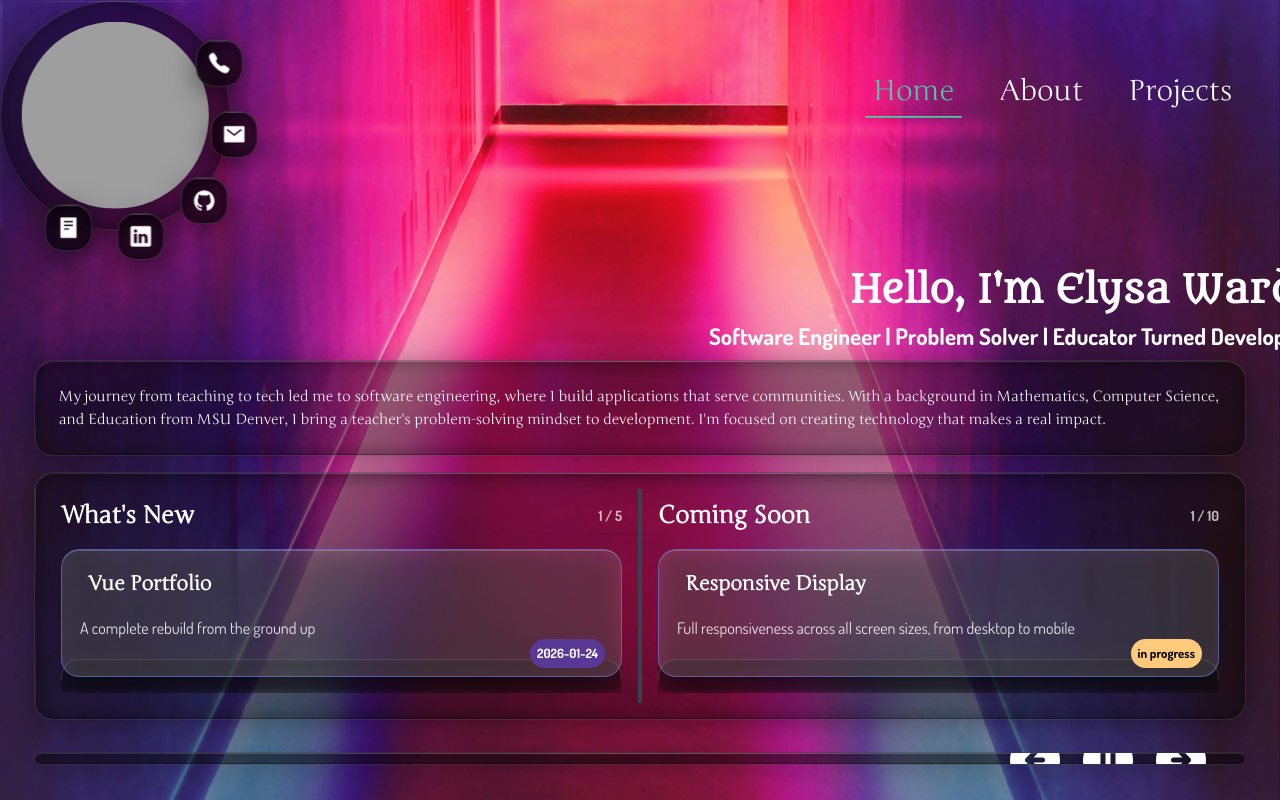
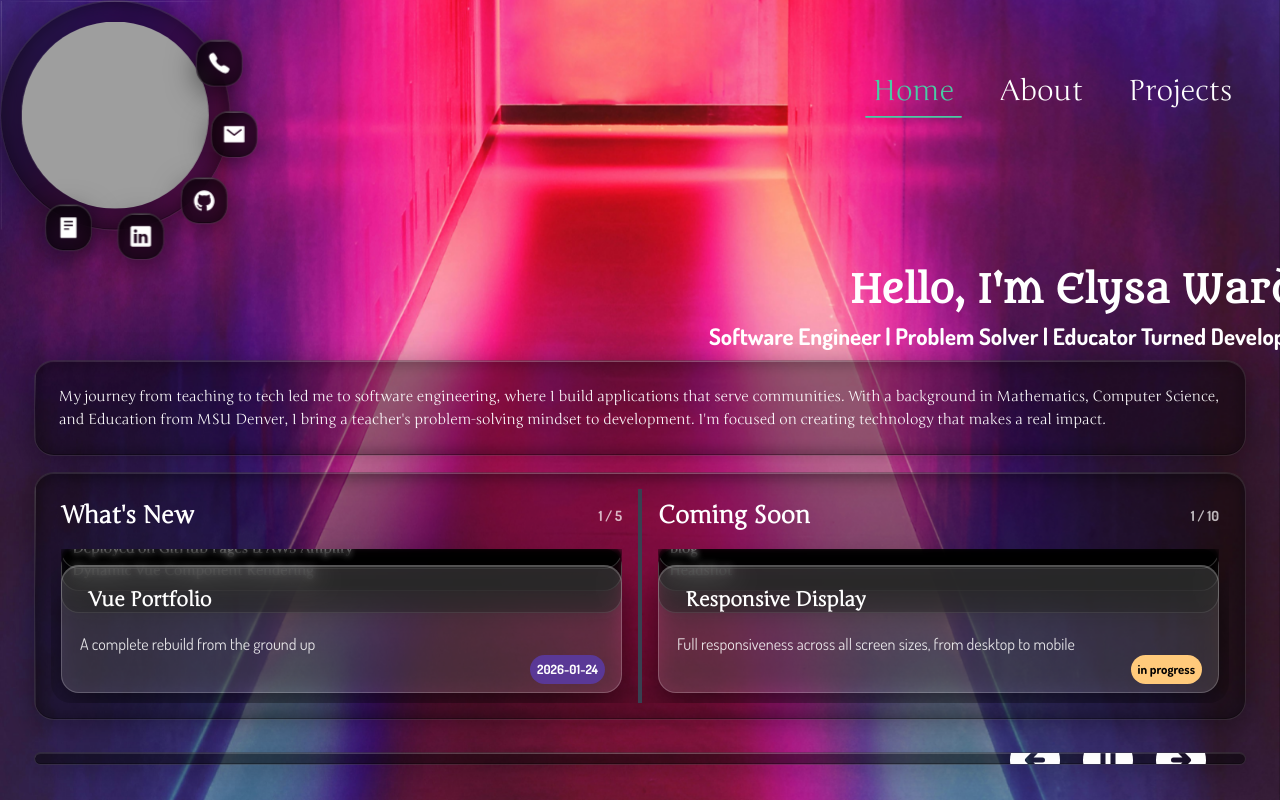
Before and after one commit to elysableu/portfolio, a Vue app: page / in a window 1280 px wide. Built offline with nearby package versions, Linux system fonts and the light colour scheme; grey boxes are pictures that could not be loaded.

Commit message:
Updated NSFeatured to base v2

```diff
--- /dev/null
+++ b/src/components/home/featured/FeaturedActiveCard.vue
@@ -0,0 +1,127 @@
+<script setup lang="ts">
+  import type { NewFeature, SoonFeature } from '@/types/data.models';
+
+  interface Props {
+    cardContent: SoonFeature | NewFeature
+  }
+
+  defineProps<Props>()
+
+  const isNew = (content: SoonFeature | NewFeature): content is NewFeature => {
+    return 'dateCompleted' in content
+  }
+
+  const isSoon = (content: SoonFeature | NewFeature): content is SoonFeature => {
+    return 'dateAdded' in content
+  }
+</script>
+
+<template>
+  <div class="ns-active-container glass-card-inner">
+
+    <div class="ns-banner">
+        <span class="ns-icon-wrapper">
+          <img
+          v-if="cardContent.content.icon"
+          :alt="cardContent.title"
+          :src="cardContent.content.icon"
+          class="ns-icon"
+          />
+        </span>
+        <h4>{{ cardContent.title }}</h4>
+      </div>
+
+      <div class="ns-tagline">
+        {{ cardContent.content.tagline }}
+      </div>
+
+      <div
+        v-if="isNew(cardContent)"
+        class="ns-current ns-status"
+      >
+        {{ cardContent.dateCompleted }}
+      </div>
+
+      <div
+        v-else-if="isSoon(cardContent) && cardContent.content.status"
+        class="ns-current ns-date"
+      >
+        {{ cardContent.content.status }}
+    </div>
+  </div>
+</template>
+
+<style scoped>
+  .ns-active-container {
+    position: relative;
+    width: 100%;
+    display: flex;
+    flex-direction: column;
+    border-radius: var(--radius-2xl);
+    padding: var(--spacing-2sm);
+    transition: all 0.4s cubic-bezier(0.4, 0, 0.2, 1);
+    color: var(--color-text);
+    overflow: hidden;
+  }
+
+  .ns-active-container.glass-card-inner {
+    min-height: 8rem;
+    margin-bottom: 0;
+    background: var(--glass-bg-strong) !important;
+    backdrop-filter: blur(var(--blur-xl)) !important;
+    -webkit-backdrop-filter: blur(var(--blur-xl)) !important;
+    box-shadow:
+      0 12px 40px rgba(0, 0, 0, 0.6),
+      inset 0 1px 0 rgba(255, 255, 255, 0.2);
+    border-radius: var(--radius-2xl);
+  }
+
+  .ns-banner {
+    display: flex;
+    gap: var(--spacing-sm);
+    font-size: var(--font-size-lg);
+    padding: var(--spacing-sm);
+  }
+
+  .ns-banner h4 {
+    color: var(--color-text);
+  }
+
+  .ns-icon-wrapper {
+    display: flex;
+    align-items: center;
+  }
+
+  .ns-icon {
+    width: var(--icon-xs);
+    height: var(--icon-xs);
+  }
+
+  .ns-tagline {
+    font-family: 'Dosis';
+    padding: var(--spacing-sm);
+    color: rgba(255, 255, 255, 0.85);
+  }
+
+  .ns-current {
+    position: absolute;
+    bottom: var(--spacing-sm);
+    right: var(--spacing-md);
+    font-family: 'Dosis';
+    font-weight: bold;
+    font-size: 0.8rem;
+    padding: var(--spacing-xs) 0.4375rem;
+    border-radius: var(--radius-3xl);
+    width: fit-content;
+  }
+
+  .ns-date {
+    background: var(--color-accent-orange);
+    color: var(--color-text-inverse);
+  }
+
+  .ns-status {
+    background: var(--color-primary);
+    color: var(--color-text);
+  }
+</style>
--- a/src/components/home/featured/FeaturedCard.vue
+++ b/src/components/home/featured/FeaturedCard.vue
@@ -1,40 +1,15 @@
 <script setup lang="ts">
-import {computed} from 'vue'
 import type { NewFeature, SoonFeature } from '@/types/data.models';
 
   interface Props {
     cardContent: SoonFeature | NewFeature
-    isActive: boolean
-    stackPosition: number
-    totalCards: number
   }
 
-  const props = defineProps<Props>()
+  defineProps<Props>()
 
   const emit = defineEmits<{
     click: []
   }>()
-
-  const isNew = (content: SoonFeature | NewFeature): content is NewFeature => {
-    return 'dateCompleted' in content
-  }
-
-  const isSoon = (content: SoonFeature | NewFeature): content is SoonFeature => {
-    return 'dateAdded' in content
-  }
-
-  const cardStyle = computed(() => {
-    const zIndex = props.isActive ? props.totalCards + 10 : props.totalCards - props.stackPosition
-
-    const baseOffset = 180
-    const stackOffset = props.stackPosition * 45
-    const translateY = props.isActive ? 0 : baseOffset + stackOffset - 115
-
-    return {
-      zIndex,
-      transform: `translateY(${translateY}px)`
-    }
-  })
 
   const handleClick = () => {
     emit('click')
@@ -44,58 +19,19 @@ import type { NewFeature, SoonFeature } from '@/types/data.models';
 <template>
   <div
     class="ns-card-container glass-card-inner"
-    :class="{ active: isActive }"
-    :style="cardStyle"
     @click="handleClick"
   >
-    <template v-if="isActive">
-      <div class="ns-banner">
-        <span class="ns-icon-wrapper">
-          <img
-          v-if="cardContent.content.icon"
-          :alt="cardContent.title"
-          :src="cardContent.content.icon"
-          class="ns-icon"
-          />
-        </span>
-        <h4>{{ cardContent.title }}</h4>
-      </div>
-
-      <div class="ns-tagline">
-        {{ cardContent.content.tagline }}
-      </div>
-
-      <div
-        v-if="isNew(cardContent)"
-        class="ns-current ns-status"
-      >
-        {{ cardContent.dateCompleted }}
-      </div>
-
-      <div
-        v-else-if="isSoon(cardContent) && cardContent.content.status"
-        class="ns-current ns-date"
-      >
-        {{ cardContent.content.status }}
-      </div>
-    </template>
-
-    <template v-else>
-      <div class="card-peek">
-        {{ cardContent.title }}
-      </div>
-    </template>
+    <div class="card-peek">
+      {{ cardContent.title }}
+    </div>
   </div>
 </template>
 
 <style scoped>
   .ns-card-container {
-    position: absolute;
-    top: 0;
-    left: 0;
-    right: 0;
+    position: relative;
     width: 100%;
-    min-height: 8rem;
+    flex-shrink: 0;
     display: flex;
     flex-direction: column;
     border-radius: var(--radius-2xl);
@@ -103,6 +39,7 @@ import type { NewFeature, SoonFeature } from '@/types/data.models';
     cursor: pointer;
     transition: all 0.4s cubic-bezier(0.4, 0, 0.2, 1);
     color: var(--color-text);
+    overflow: hidden;
   }
 
   .ns-card-container:hover {
@@ -110,84 +47,25 @@ import type { NewFeature, SoonFeature } from '@/types/data.models';
     box-shadow: 0 4px 12px var(--color-accent-purple-blue-glow);
   }
 
-
-  .ns-card-container.glass-card-inner.active {
-    background: var(--glass-bg-strong) !important;
-    backdrop-filter: blur(var(--blur-xl)) !important;
-    -webkit-backdrop-filter: blur(var(--blur-xl)) !important;
-    box-shadow:
-      0 12px 40px rgba(0, 0, 0, 0.6),
-      inset 0 1px 0 rgba(255, 255, 255, 0.2);
-    border-color: var(--color-accent-purple-blue-border);
-  }
-
-  .ns-card-container.glass-card-inner:not(.active) {
-    background: rgba(255, 255, 255, 0.02) !important;
+  .ns-card-container.glass-card-inner {
+    min-height: 4.375rem;
+    margin-top: 0;
+    margin-bottom: calc(-1 * var(--spacing-2xl));
+    background: rgba(0, 0, 0, 0.25) !important;
     backdrop-filter: blur(var(--blur-sm)) !important;
     -webkit-backdrop-filter: blur(var(--blur-sm)) !important;
-    min-height: 4.375rem;
-    justify-content: flex-end;
+    border-radius: var(--radius-2xl);
   }
 
   .card-peek {
+    height: 100%;
     display: flex;
     justify-content: flex-start;
-    align-items: flex-end;
     font-size: var(--font-size-sm);
     font-weight: 600;
     color: rgba(255, 255, 255, 0.9);
     padding: var(--spacing-sm) 0;
     line-height: 1.3;
-
-  }
-
-  .ns-banner {
-    display: flex;
-    gap: var(--spacing-sm);
-    font-size: var(--font-size-lg);
-    padding: var(--spacing-sm);
-  }
-
-  .ns-banner h4 {
-    color: var(--color-text);
-  }
-
-  .ns-icon-wrapper {
-    display: flex;
-    align-items: center;
-  }
-
-  .ns-icon {
-    width: var(--icon-xs);
-    height: var(--icon-xs);
-  }
-
-  .ns-tagline {
-    font-family: 'Dosis';
-    padding: var(--spacing-sm);
-    color: rgba(255, 255, 255, 0.85);
-  }
-
-  .ns-current {
-    position: absolute;
-    bottom: var(--spacing-sm);
-    right: var(--spacing-md);
-    font-family: 'Dosis';
-    font-weight: bold;
-    font-size: 0.8rem;
-    padding: var(--spacing-xs) 0.4375rem;
-    border-radius: var(--radius-3xl);
-    width: fit-content;
-  }
-
-  .ns-date {
-    background: var(--color-accent-orange);
-    color: var(--color-text-inverse);
-  }
-
-  .ns-status {
-    background: var(--color-primary);
-    color: var(--color-text);
   }
 
    /* Half-width / Small desktop (960px - 1280px) */
--- a/src/components/home/featured/FeaturedNSContainer.vue
+++ b/src/components/home/featured/FeaturedNSContainer.vue
@@ -1,7 +1,8 @@
 <script setup lang="ts">
-  import { ref } from 'vue'
+  import { ref, computed } from 'vue'
   import type { NSFeatured } from '@/types/data.models'
   import FeaturedCard from './FeaturedCard.vue'
+  import FeaturedActiveCard from './FeaturedActiveCard.vue'
   import { useResponsive } from '@/composables/useResponsive'
 
   interface Props {
@@ -11,36 +12,29 @@
   const props = defineProps<Props>()
   const { isMobile } = useResponsive()
 
-  const newCards = ref([...props.nsContent.new])
-  const soonCards = ref([...props.nsContent.soon])
+  const newContent = props.nsContent.new
+  const soonContent = props.nsContent.soon
 
-  const activeNewIndex = ref(0)
-  const activeSoonIndex = ref(0)
+  const activeNewId = ref<string | null>(newContent[0]?.id ?? null)
+  const activeSoonId = ref<string | null>(soonContent[0]?.id ?? null)
 
-  const setActiveNew = (index: number) => {
-    if (activeNewIndex.value === index) return
+  const newActiveIndex = computed(() => newContent.findIndex(c => c.id === activeNewId.value))
+  const soonActiveIndex = computed(() => soonContent.findIndex(c => c.id === activeSoonId.value))
 
-    const clickedCard = newCards.value[index]
-    if(!clickedCard) return
+  const activeNew = computed(() => newContent.find( c => c.id === activeNewId.value))
+  const activeSoon = computed(() => soonContent.find( c => c.id === activeSoonId.value))
 
-    const beforeClicked = newCards.value.slice(0, index)
-    const afterClicked = newCards.value.slice(index + 1)
+  const peekNew = computed(() =>  newContent.filter( c => c.id !== activeNewId.value))
+  const peekSoon = computed(() =>  soonContent.filter( c => c.id !== activeSoonId.value))
 
-    newCards.value = [clickedCard, ...beforeClicked, ...afterClicked]
-    activeNewIndex.value = 0
+  const setActiveNew = (id: string) => {
+    if (activeNewId.value === id) return
+    activeNewId.value = id
   }
 
-  const setActiveSoon = (index: number) => {
-    if (activeSoonIndex.value === index) return
-
-    const clickedCard = soonCards.value[index]
-    if(!clickedCard) return
-
-    const beforeClicked = soonCards.value.slice(0, index)
-    const afterClicked = soonCards.value.slice(index + 1)
-
-    soonCards.value = [clickedCard, ...beforeClicked, ...afterClicked]
-    activeSoonIndex.value = 0
+  const setActiveSoon = (id: string) => {
+    if (activeSoonId.value === id) return
+    activeSoonId.value = id
   }
 </script>
 
@@ -50,18 +44,23 @@
       <div class="heading-count">
         <h3>What's New</h3>
         <span class="stack-indicator">
-          {{ activeNewIndex + 1 }} / {{ nsContent.new.length }}
+          {{ newActiveIndex + 1 }} / {{ newContent.length }}
         </span>
       </div>
-      <div class="content card-stack">
+      <div class="stack-layers" >
+        <TransitionGroup name="stack" tag="div" class="content card-stack">
            <FeaturedCard
-          v-for="(item, index) in newCards"
+            v-for="item in peekNew"
             :key="item.id"
             :cardContent="item"
-          :isActive="activeNewIndex === index"
-          :stackPosition="index"
-          :totalCards="nsContent.new.length"
-          @click="setActiveNew(index)"
+            @click="setActiveNew(item.id)"
+          />
+        </TransitionGroup>
+        <FeaturedActiveCard
+          v-if="activeNew"
+          :key="activeNew.id"
+          :cardContent="activeNew"
+          class="pinned-active"
         />
       </div>
     </div>
@@ -70,18 +69,23 @@
       <div class="heading-count">
         <h3>Coming Soon</h3>
         <span class="stack-indicator">
-            {{ activeSoonIndex + 1 }} / {{ nsContent.soon.length }}
+          {{ soonActiveIndex + 1 }} / {{ soonContent.length }}
         </span>
       </div>
-      <div class="content card-stack">
+      <div class="stack-layers">
+        <TransitionGroup name="stack" tag="div" class="content card-stack">
           <FeaturedCard
-          v-for="(item, index) in soonCards"
+          v-for="item in peekSoon"
           :key="item.id"
           :cardContent="item"
-          :isActive="activeSoonIndex === index"
-          :stackPosition="index"
-          :totalCards="nsContent.soon.length"
-          @click="setActiveSoon(index)"
+          @click="setActiveSoon(item.id)"
+          />
+        </TransitionGroup>
+        <FeaturedActiveCard
+        v-if="activeSoon"
+        :key="activeSoon.id"
+        :cardContent="activeSoon"
+        class="pinned-active"
         />
       </div>
     </div>
@@ -128,16 +132,37 @@
     flex-shrink: 0;
   }
 
+  .stack-layers {
+    position: relative;
+    min-height: 9rem;
+    flex: 1;
+    border-radius: var(--radius-2xl);
+  }
+
   .card-stack {
-    position: relative;
-    min-height: 21.875rem;
-    flex: 1;
-    overflow-y: auto;
+    position: absolute;
+    inset: 0;
     overflow-x: hidden;
-    border-radius: var(--radius-2xl);
-    min-height: 9rem;
+    overflow-y:  auto;
+    display: flex;
+    flex-direction: column-reverse;
+    padding-bottom: 8rem;
+
     scrollbar-width: thin;
     scrollbar-color: rgba(255, 255, 255, 0.3) transparent;
+    clip-path: inset(0 round var(--radius-2xl));
+  }
+
+  .pinned-active {
+    position: absolute;
+    bottom: 0;
+    left: 0;
+    right: 0;
+    z-index: 10;
+  }
+
+  .stack-move {
+    transition: transform 0.4s cubic-bezier(0.4, 0, 0.2, 1);
   }
 
   .left {
@@ -169,8 +194,12 @@
       padding-top: var(--spacing-md);
     }
 
+    .stack-layers {
+      min-height: 22rem;
+    }
+
     .card-stack {
-      min-height: 22rem;
+
     }
 
     .left {
```
Lines whose indentation alone changed are shown as unchanged.
